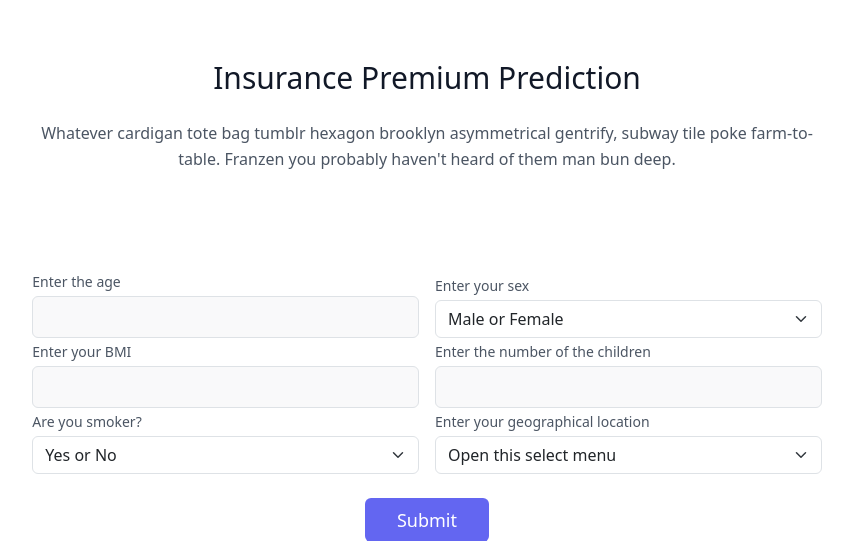
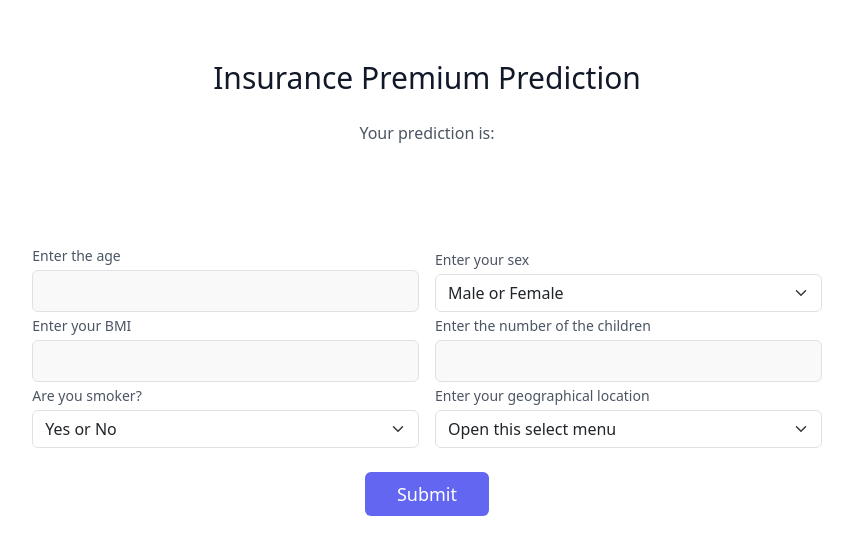
Before and after one commit to Esther23kim/MachineLearning, a Django app: page /prediction in a window 1280 px wide. Shown: the part 72-613 px from the top of the page, without its empty margins (213-1066 px from the left). Run offline with Django 3.2, Linux system fonts and the light colour scheme; parts of the project's set-up code (start-up, migrations or seed data) failed here and were passed over; some libraries are stand-ins or nearby versions.

Commit message:
insurance prediction

```diff
--- a/insur/templates/prediction.html
+++ b/insur/templates/prediction.html
@@ -12,7 +12,7 @@
         <h1 class="sm:text-3xl text-2xl font-medium title-font mb-4 text-gray-900">Insurance Premium Prediction</h1>
 
 
-        <p class="lg:w-2/3 mx-auto leading-relaxed text-base">Whatever cardigan tote bag tumblr hexagon brooklyn asymmetrical gentrify, subway tile poke farm-to-table. Franzen you probably haven't heard of them man bun deep.</p>
+        <p class="lg:w-2/3 mx-auto leading-relaxed text-base">Your prediction is:</p>
         <br>
         <br>
         {% if output %}
--- a/insur/views.py
+++ b/insur/views.py
@@ -1,6 +1,6 @@
 from django.shortcuts import render,HttpResponse
 import joblib
-model=joblib.load('/home/kimath/Desktop/INSURENCE/insurence/insur/static/random_forest_regressor')
+model=joblib.load('/home/kimath/Projects/INSURENCE/insurence/insur/static/random_forest_regressor')
 # Create your views here.
 
 def index(request):
```
Also changed, not shown: 1 other file.
